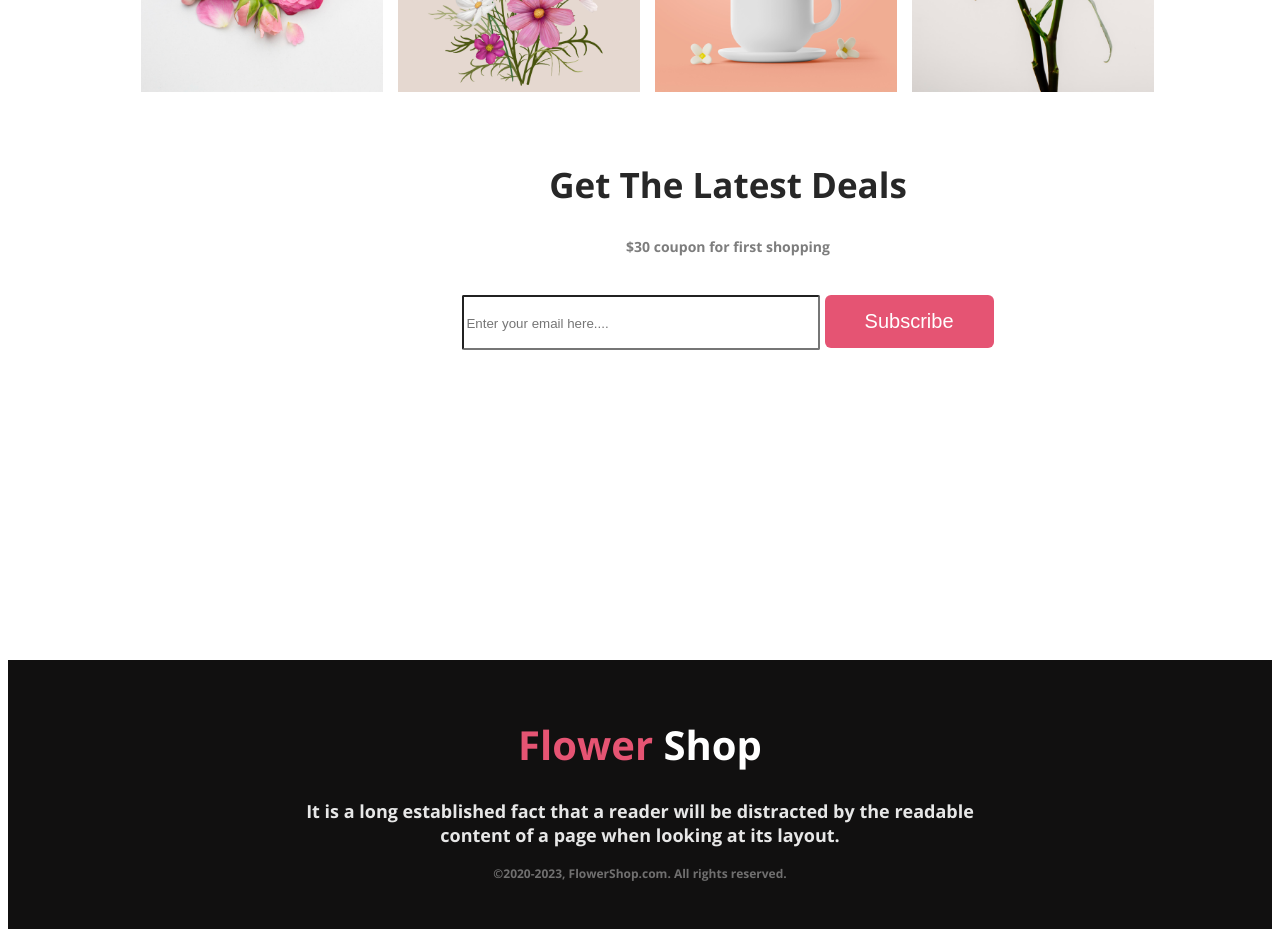
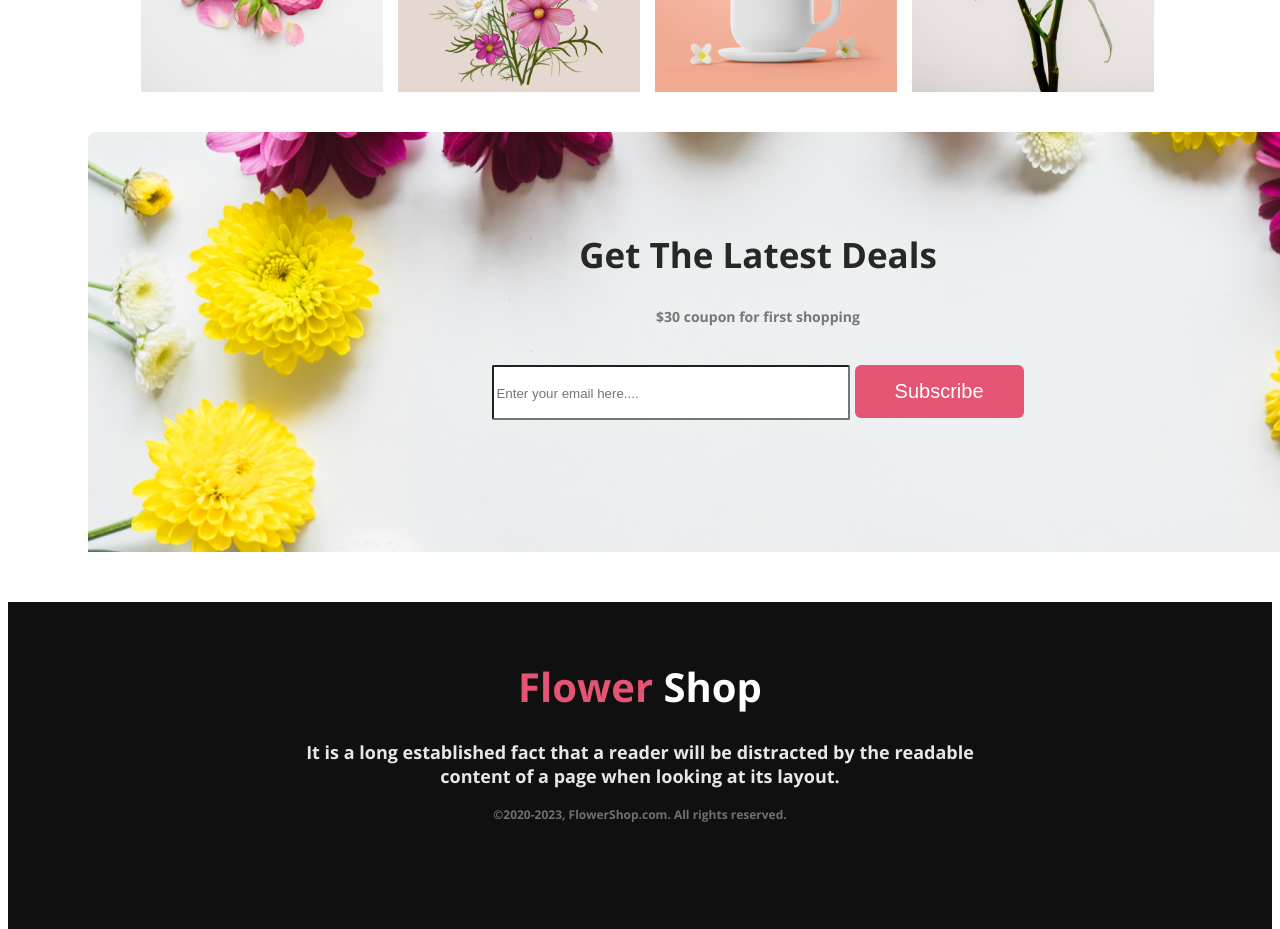
Before and after one commit to arafatrafi2000/first-flower-shop-assignment, a plain HTML site: page index.html in a window 1280 px wide. Shown: the part 3100-4029 px from the top of the page. Drawn offline with nearby package versions, Linux system fonts and the light colour scheme.

Commit message:
final commit added

```diff
--- a/index.html
+++ b/index.html
@@ -144,7 +144,7 @@
             </div>
         </section>
 
-        <section class="input-sec">
+        <section >
             <div class="container">
 
                 <h2 class="input-tittle">Get The Latest Deals</h2>
--- a/styles/assignment.css
+++ b/styles/assignment.css
@@ -240,10 +240,15 @@ margin-bottom: 40px;
 
 }
 .container{
-    width: 1440px;
-height: 449px;
-background-image: url();
+    width: 1340px;
+height: 350px;
+background-image: url('../Flower Asset/Rectangle 9.png');
 text-align: center;
+margin-top: 150;
+margin-left: 80px;
+padding-top: 70px;
+
+
 }
 .input-tittle{
     color: #272727;
```
